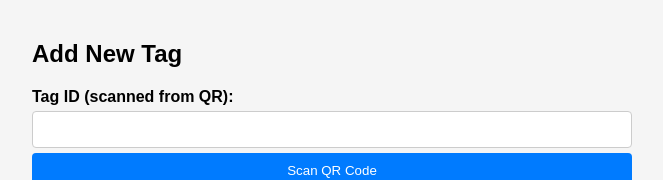
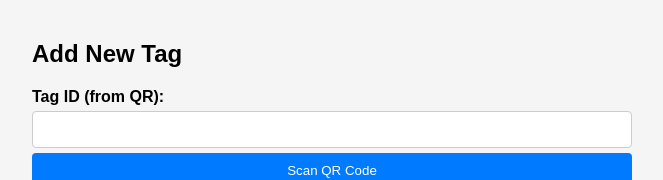
Before and after one commit to markh1979/tagaware-viewer, a plain HTML site: page add_tag_form.html in a window 1280 px wide. Shown: the top 180 px of the page, without its empty margins (308-971 px from the left). Drawn offline with nearby package versions, Linux system fonts and the light colour scheme; a script that the page names is missing.

Commit message:
Add files via upload

```diff
--- a/add_tag_form.html
+++ b/add_tag_form.html
@@ -1,8 +1,8 @@
 <!DOCTYPE html>
-<html lang='en'>
+<html lang="en">
 <head>
-  <meta charset='UTF-8'/>
-  <meta name='viewport' content='width=device-width, initial-scale=1.0'/>
+  <meta charset="UTF-8" />
+  <meta name="viewport" content="width=device-width, initial-scale=1.0"/>
   <title>Add Tag - TagAware</title>
   <style>
     body { font-family: sans-serif; padding: 20px; max-width: 600px; margin: auto; background: #f5f5f5; }
@@ -24,7 +24,7 @@
     <input type="hidden" id="SUPABASE_URL" value="https://qzjoylehnxitrddwmcqp.supabase.co" />
     <input type="hidden" id="SUPABASE_ANON_KEY" value="eyJhbGciOiJIUzI1NiIsInR5cCI6IkpXVCJ9.eyJpc3MiOiJzdXBhYmFzZSIsInJlZiI6InF6am95bGVobnhpdHJkZHdtY3FwIiwicm9sZSI6ImFub24iLCJpYXQiOjE3NTI1NTIzMDksImV4cCI6MjA2ODEyODMwOX0.6RSKoL97XuUiA46knx5Sa20i9JCCE94hY-Dt7Iiaj64" />
 
-    <label for="tagId">Tag ID (scanned from QR):</label>
+    <label for="tagId">Tag ID (from QR):</label>
     <input type="text" id="tagId" name="tagId" readonly required />
     <button type="button" onclick="startQRScanner()">Scan QR Code</button>
     <div id="reader"></div>
```
